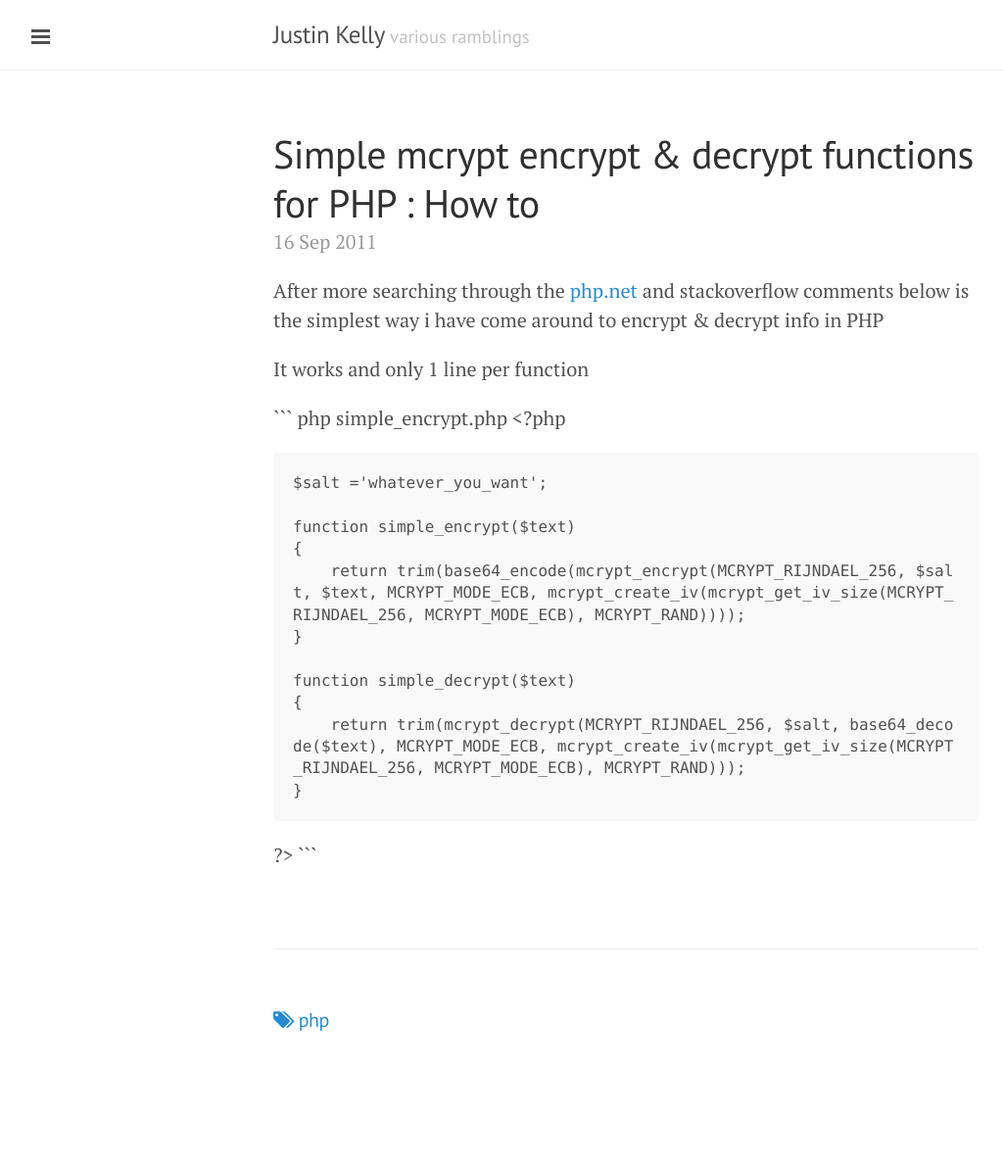
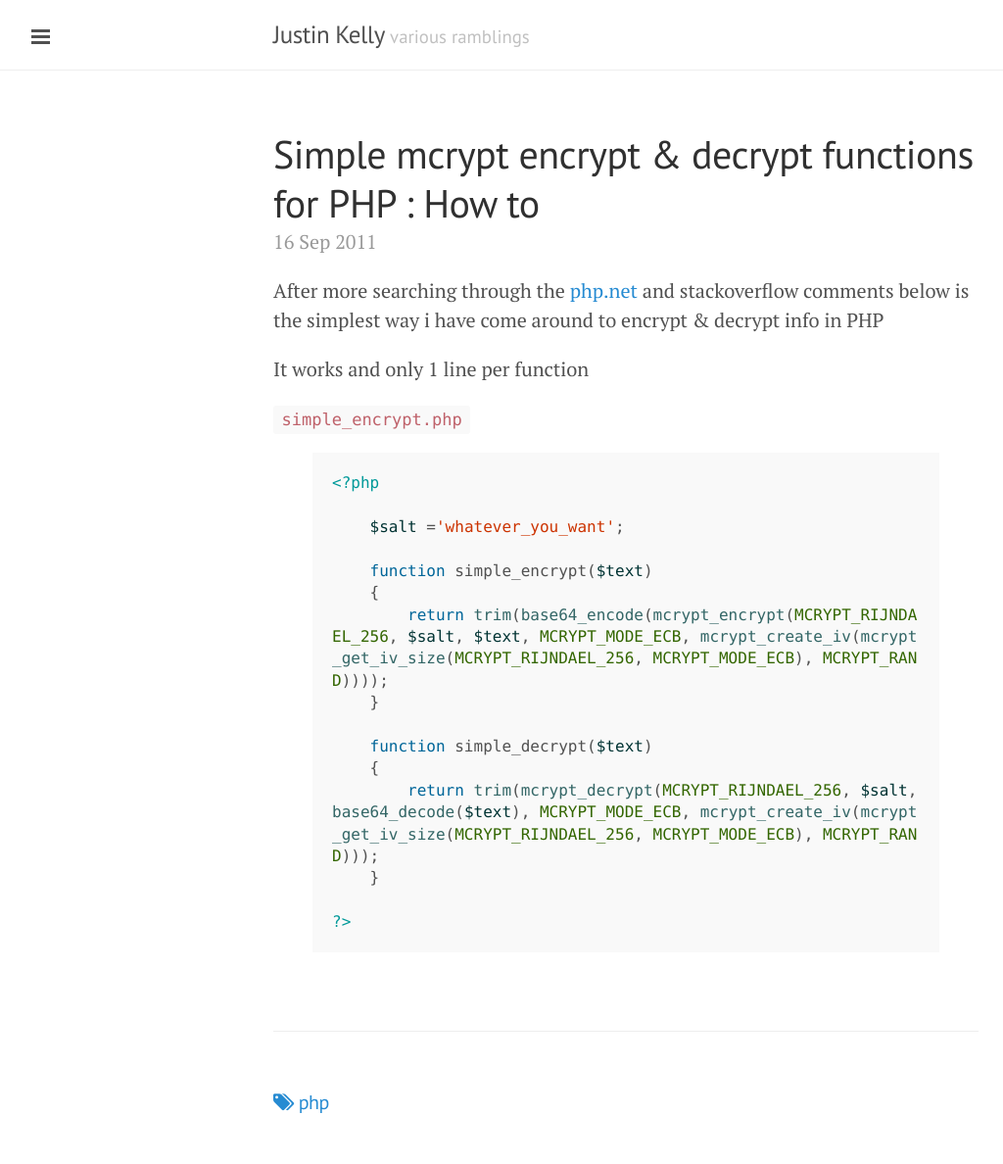
Before and after one commit to justinkelly/justinkelly.github.io, a Jekyll site: the page built from _posts/2011-09-16-simple-mcrypt-encrypt-decrypt-functions-for-p.md, in a window 1280 px wide. Shown: the whole page at 98% size, without its empty margins (1-1025 px from the left). Built offline with Jekyll 4.4.1, drawn with Linux system fonts in a browser that asks for light colours; nearby versions of some CDN libraries; before the commit the page ends 1104 px from its top, so only the background shows below that.

Commit message:
[post fix

````diff
--- a/_posts/2011-09-16-simple-mcrypt-encrypt-decrypt-functions-for-p.md
+++ b/_posts/2011-09-16-simple-mcrypt-encrypt-decrypt-functions-for-p.md
@@ -13,7 +13,9 @@ is the simplest way i have come around to encrypt & decrypt info in PHP
 
 It works and only 1 line per function
 
-``` php simple_encrypt.php
+`simple_encrypt.php`
+
+{% highlight php %}
 <?php
 
     $salt ='whatever_you_want';
@@ -29,4 +31,4 @@ It works and only 1 line per function
     }
 
 ?>
-```
+{% endhighlight %}
````
Also changed, not shown: _posts/2012-06-07-7th-june-annual-reset-your-password-day.markdown (deleted, +0 -27 lines).
